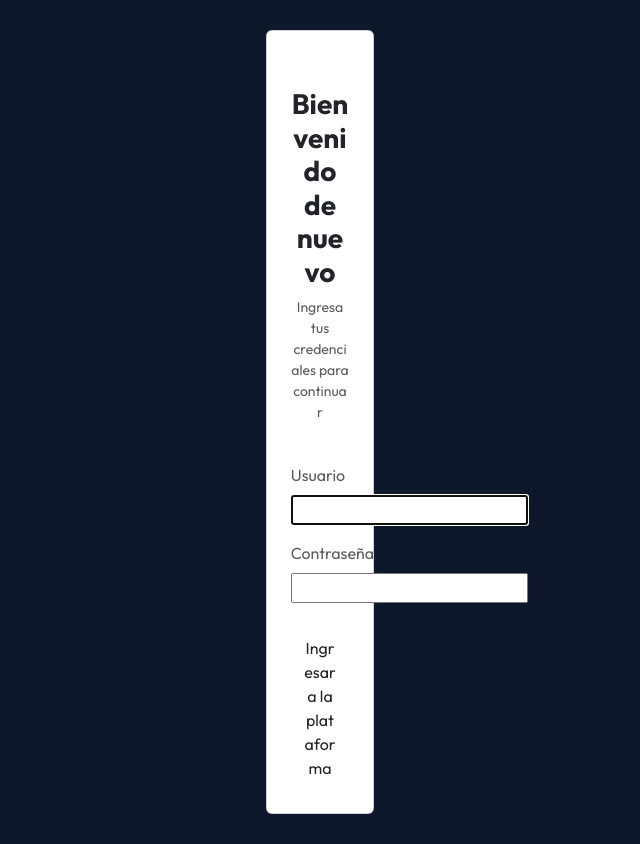
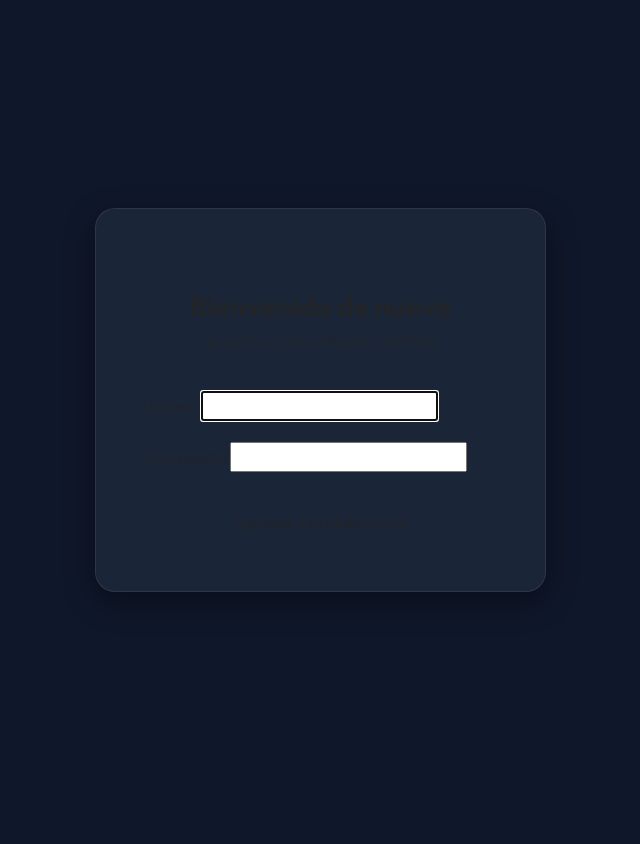
Before and after one commit to Maximilianoarizmendy/lillyana, a Django app: page /auth/login/ in a window 1280 px wide. Shown: the whole page, without its empty margins (320-960 px from the left). After the commit the page ends 593 px from the top, so only its background shows below. Run offline with Django 5.2, Linux system fonts and the light colour scheme; some libraries are stand-ins or nearby versions.

Commit message:
fix: corrige colapso de grid en login

```diff
--- a/templates/base.html
+++ b/templates/base.html
@@ -90,7 +90,7 @@
                 {% endif %}
             </div>
 
-            <div id="spa-content">
+            <div id="spa-content" class="w-100">
                 {% block content %}
                 {% endblock %}
             </div>
--- a/templates/registration/login.html
+++ b/templates/registration/login.html
@@ -3,9 +3,10 @@
 {% block title %}Iniciar Sesión - Tone Trainer{% endblock %}
 
 {% block content %}
-<div class="row justify-content-center align-items-center" style="min-height: 80vh;">
-    <div class="col-md-5 col-lg-4">
-        <div class="card glass-card p-4">
+<div class="container">
+    <div class="row justify-content-center align-items-center" style="min-height: 80vh;">
+        <div class="col-md-6 col-lg-5">
+            <div class="card premium-card p-5">
             <div class="text-center mb-4">
                 <i class="bi bi-activity text-gradient" style="font-size: 3rem;"></i>
                 <h3 class="fw-bold mt-2">Bienvenido de nuevo</h3>
```
